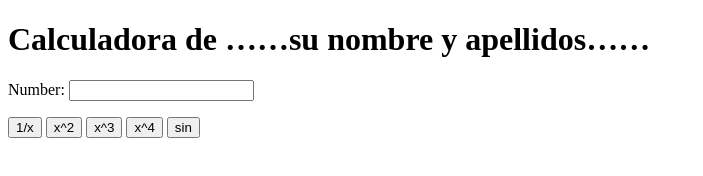
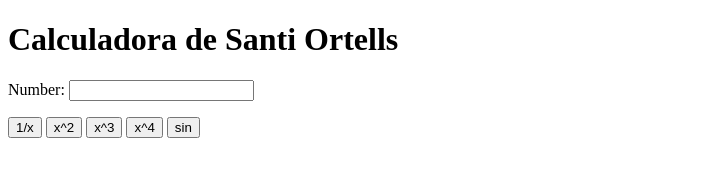
Before and after one commit to santiortells/my_calculator_2, a plain HTML site: page index.html in a window 1280 px wide. Shown: the whole page, without its empty margins (0-703 px from the left). Drawn offline with Linux system fonts and the light colour scheme.

```diff
--- a/index.html
+++ b/index.html
@@ -5,7 +5,7 @@
 		<meta charset="utf-8">
 	</head>
 	<body>
-		<h1>Calculadora de ……su nombre y apellidos……</h1>
+		<h1>Calculadora de Santi Ortells</h1>
 		Number:
 		<input type="text" id="n1">
 		<p>
```
